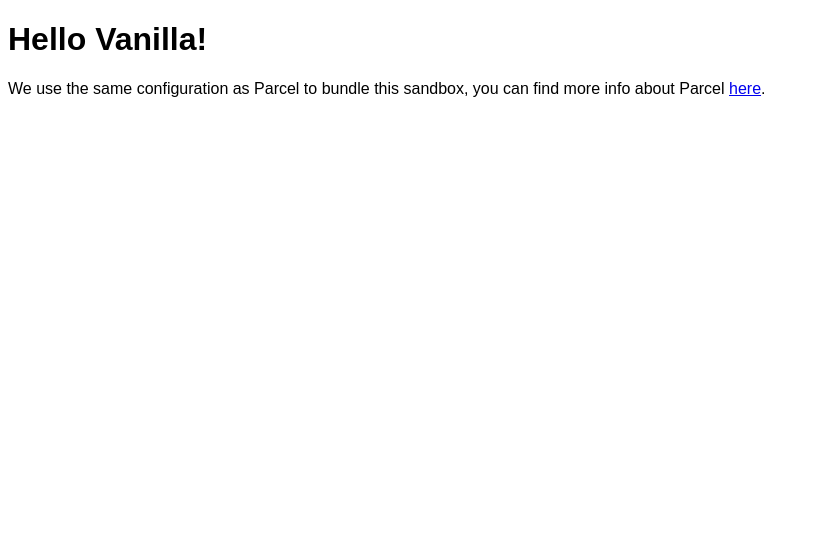
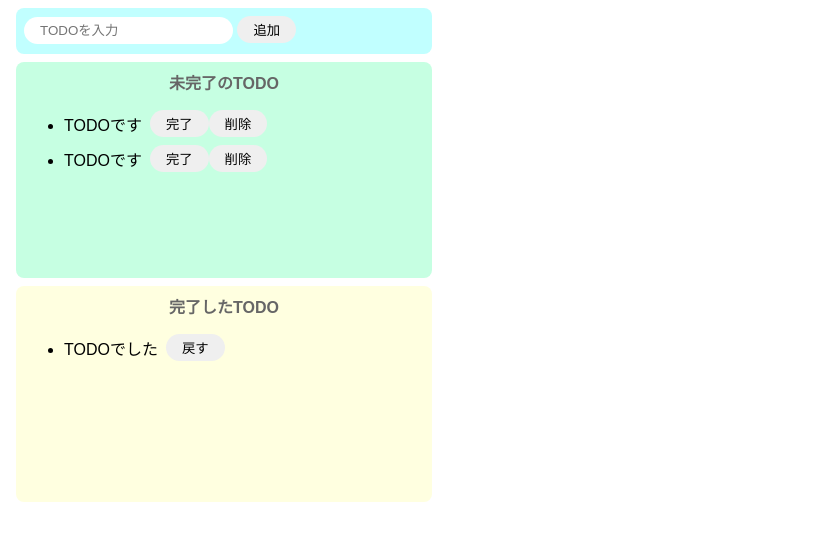
Before and after one commit to atagan-deb/lesson-modern-javascript, a website built with Parcel: page index.html in a window 1280 px wide. Shown: the whole page, without its empty margins (0-819 px from the left). Built offline with nearby package versions, Linux system fonts and the light colour scheme.

Commit message:
見た目を実装

```diff
--- a/index.html
+++ b/index.html
@@ -1,16 +1,46 @@
 <!DOCTYPE html>
 <html>
+  <head>
+    <title>TODO APP</title>
+    <meta charset="UTF-8" />
+  </head>
 
-<head>
-	<title>Parcel Sandbox</title>
-	<meta charset="UTF-8" />
-</head>
+  <body>
+    <div class="input-area">
+      <input id="add-text" placeholder="TODOを入力" />
+      <button id="add-button">追加</button>
+    </div>
+    <div class="imcomplete-area">
+      <p class="title">未完了のTODO</p>
+      <ul id="imcomplete-list">
+        <li>
+          <div class="list-row">
+            <p class="list-text">TODOです</p>
+            <button>完了</button>
+            <button>削除</button>
+          </div>
+        </li>
+        <li>
+          <div class="list-row">
+            <p class="list-text">TODOです</p>
+            <button>完了</button>
+            <button>削除</button>
+          </div>
+        </li>
+      </ul>
+    </div>
+    <div class="complete-area">
+      <p class="title">完了したTODO</p>
+      <ul>
+        <li>
+          <div class="list-row">
+            <p class="list-text">TODOでした</p>
+            <button>戻す</button>
+          </div>
+        </li>
+      </ul>
+    </div>
 
-<body>
-	<div id="app"></div>
-
-	<script src="src/index.js">
-	</script>
-</body>
-
+    <script src="src/index.js"></script>
+  </body>
 </html>
--- a/src/index.js
+++ b/src/index.js
@@ -1,10 +1,24 @@
 import "./styles.css";
 
-document.getElementById("app").innerHTML = `
-<h1>Hello Vanilla!</h1>
-<div>
-  We use the same configuration as Parcel to bundle this sandbox, you can find more
-  info about Parcel
-  <a href="https://parceljs.org" target="_blank" rel="noopener noreferrer">here</a>.
-</div>
-`;
+const onClickAdd = () => {
+  // テキストボックスの文字列を変数に格納
+  // テキストボックスの文字列を空にする
+  const inputText = document.getElementById("add-text").value;
+  document.getElementById("add-text").value = "";
+  // DOMタグの作成
+  const li = document.createElement("li");
+  const div = document.createElement("div");
+  div.className = "list-row";
+  const p = document.createElement("p");
+  p.className = "list-text";
+  p.innerText = inputText;
+  div.appendChild(p);
+  li.appendChild(div);
+  const ul = document.getElementById("imcomplete-list");
+  ul.appendChild(li);
+  console.log(ul);
+};
+
+document
+  .getElementById("add-button")
+  .addEventListener("click", () => onClickAdd());
--- a/src/styles.css
+++ b/src/styles.css
@@ -1,3 +1,69 @@
 body {
   font-family: sans-serif;
 }
+
+input {
+  border-radius: 16px;
+  border: none;
+  padding: 6px 16px;
+  outline: none;
+}
+
+button {
+  border-radius: 16px;
+  border: none;
+  padding: 4px 16px;
+}
+
+button:hover {
+  background-color: #ff7fff;
+  color: #fff;
+  cursor: pointer;
+}
+
+li {
+  padding-bottom: 8px;
+}
+
+.input-area {
+  background-color: #c1ffff;
+  width: 400px;
+  height: 30px;
+  padding: 8px;
+  margin: 8px;
+  border-radius: 8px;
+}
+
+.imcomplete-area {
+  background-color: #c6ffe2;
+  width: 400px;
+  min-height: 200px;
+  padding: 8px;
+  margin: 8px;
+  border-radius: 8px;
+}
+
+.complete-area {
+  background-color: #ffffe0;
+  width: 400px;
+  min-height: 200px;
+  padding: 8px;
+  margin: 8px;
+  border-radius: 8px;
+}
+
+.title {
+  text-align: center;
+  margin-top: 0;
+  font-weight: bold;
+  color: #666;
+}
+
+.list-row {
+  display: flex;
+  align-items: center;
+}
+
+.list-text {
+  margin: 0 8px 0 0;
+}
```
